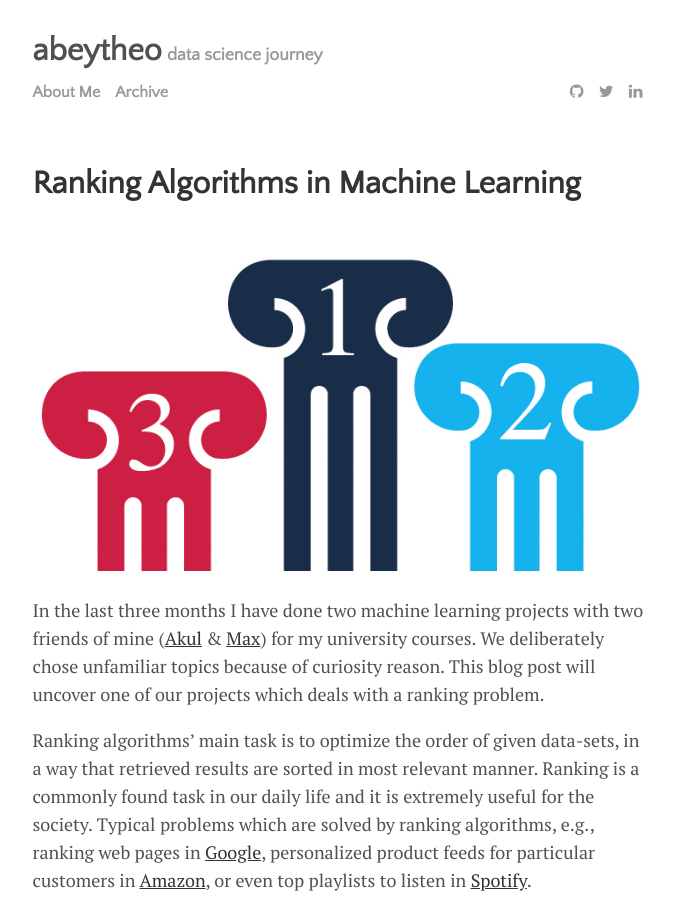
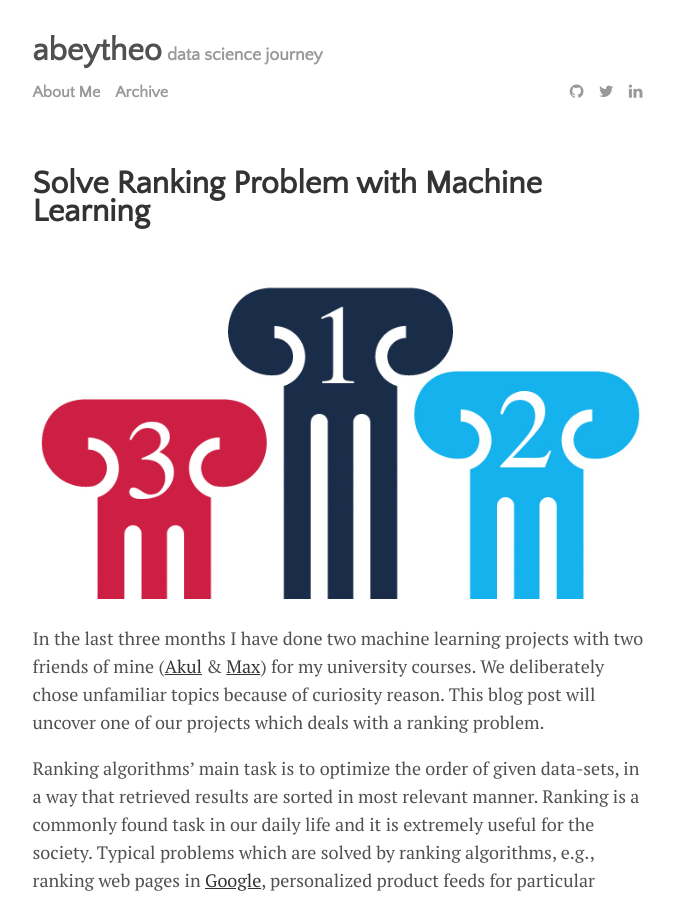
Before and after one commit to abeytheo/abeytheo.github.io, a Jekyll site: the page built from _posts/2019-02-09-ranking-problem.md, in a window 1280 px wide and 900 px high. Shown: the whole window, without its empty margins (300-974 px from the left). Built offline with Jekyll 4.4.1, drawn with Linux system fonts in a browser that asks for light colours; formulas are drawn with MathJax 3; comment, search, counter and statistics services are not loaded.

Commit message:
change title

```diff
--- a/_posts/2019-02-09-ranking-problem.md
+++ b/_posts/2019-02-09-ranking-problem.md
@@ -1,6 +1,6 @@
 ---
 layout: post
-title: "Ranking Algorithms in Machine Learning"
+title: "Solve Ranking Problem with Machine Learning"
 author: "Abraham Theodorus"
 categories: journal
 tags: [journal, machine learning]
```
